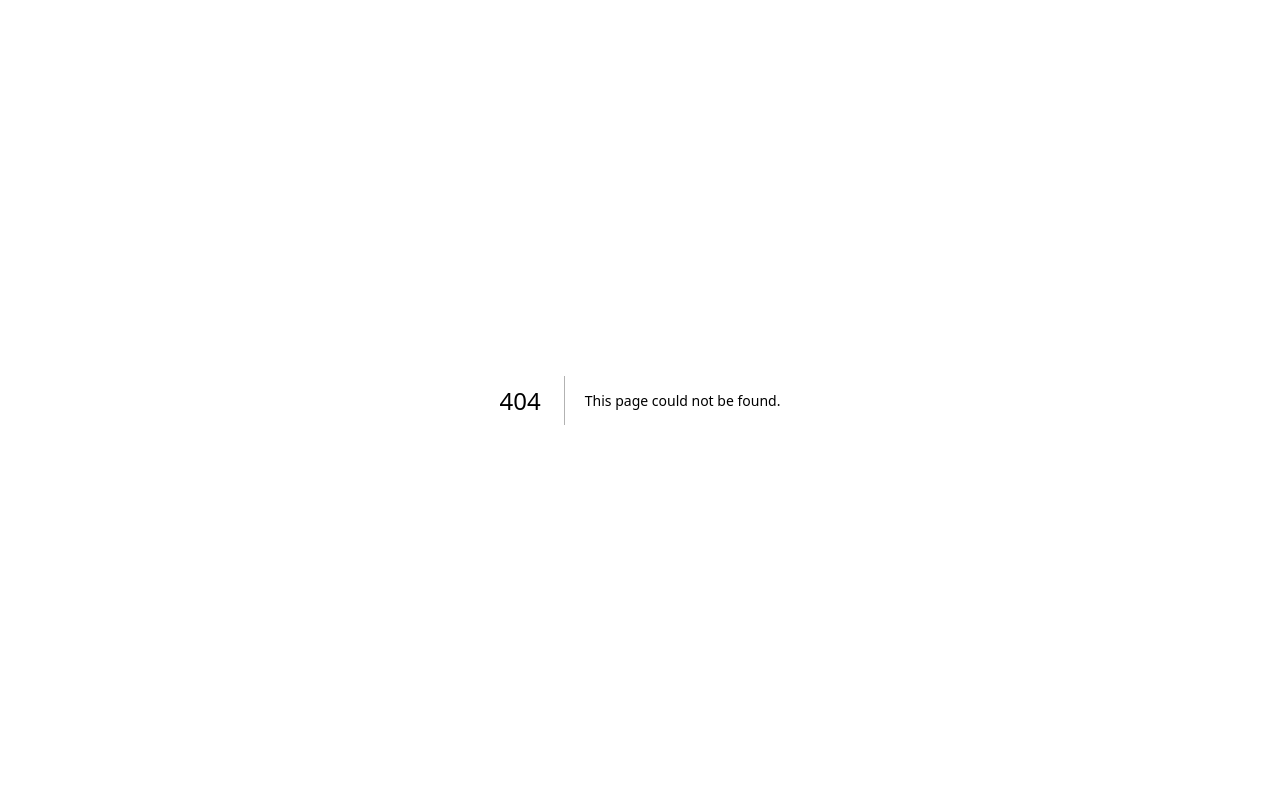
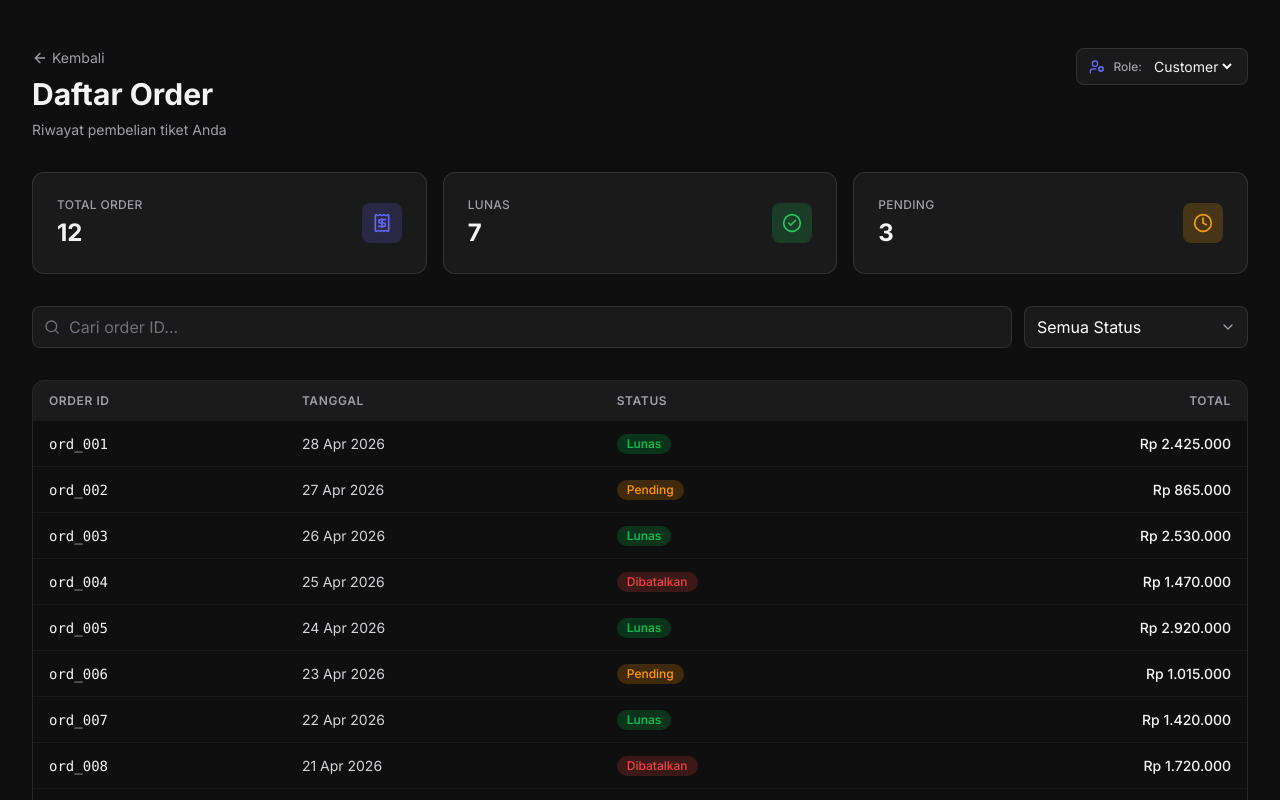
Before and after one commit to azzzfath/tiktaktuk, a Next.js app: page /orders in a window 1280 px wide. Before the commit this address had no page. Shown: the top 800 px of the page. Built offline with nearby package versions, Linux system fonts and the light colour scheme.

Commit message:
feat: add orders page with role-based view, search, and filter

```diff
--- /dev/null
+++ b/src/app/orders/page.tsx
@@ -0,0 +1,112 @@
+"use client";
+
+import { useMemo, useState } from "react";
+import Link from "next/link";
+import { ArrowLeft, Search } from "lucide-react";
+import { useRole } from "@/hooks/useRole";
+import { useToast } from "@/hooks/useToast";
+import { mockOrders } from "@/lib/mock-data";
+import { Order, PaymentStatus } from "@/types";
+import { Input } from "@/components/ui/Input";
+import { Select } from "@/components/ui/Select";
+import { OrderStatsCards } from "@/components/features/order/OrderStatsCards";
+import { OrderTable } from "@/components/features/order/OrderTable";
+import { UpdateOrderModal } from "@/components/features/order/UpdateOrderModal";
+import { DeleteOrderModal } from "@/components/features/order/DeleteOrderModal";
+import { RoleSwitcher } from "@/components/features/order/RoleSwitcher";
+
+type StatusFilter = "ALL" | PaymentStatus;
+
+export default function OrdersPage() {
+  const { role } = useRole();
+  const { toast } = useToast();
+  const [orders, setOrders] = useState<Order[]>(mockOrders);
+  const [search, setSearch] = useState("");
+  const [statusFilter, setStatusFilter] = useState<StatusFilter>("ALL");
+  const [updateTarget, setUpdateTarget] = useState<Order | null>(null);
+  const [deleteTarget, setDeleteTarget] = useState<Order | null>(null);
+
+  const filtered = useMemo(() => {
+    return orders
+      .filter((o) => o.id.toLowerCase().includes(search.trim().toLowerCase()))
+      .filter((o) => (statusFilter === "ALL" ? true : o.status === statusFilter))
+      .sort((a, b) => new Date(b.createdAt).getTime() - new Date(a.createdAt).getTime());
+  }, [orders, search, statusFilter]);
+
+  const handleUpdate = (id: string, status: PaymentStatus) => {
+    setOrders((prev) => prev.map((o) => (o.id === id ? { ...o, status } : o)));
+    setUpdateTarget(null);
+    toast(`Status order ${id} berhasil diperbarui.`, "success");
+  };
+
+  const handleDelete = (id: string) => {
+    setOrders((prev) => prev.filter((o) => o.id !== id));
+    setDeleteTarget(null);
+    toast(`Order ${id} berhasil dihapus.`, "success");
+  };
+
+  return (
+    <main className="min-h-screen bg-[#0F0F0F] text-[#F4F4F5]">
+      <div className="max-w-7xl mx-auto px-4 sm:px-6 lg:px-8 py-12">
+        <div className="flex flex-col gap-8">
+          <div className="flex flex-wrap items-start justify-between gap-4">
+            <div className="flex flex-col gap-2">
+              <Link
+                href="/"
+                className="inline-flex items-center gap-1 text-sm text-zinc-400 hover:text-[#6366F1] transition-colors w-fit"
+              >
+                <ArrowLeft className="h-4 w-4" /> Kembali
+              </Link>
+              <h1 className="text-3xl font-bold">Daftar Order</h1>
+              <p className="text-sm text-zinc-400">Riwayat pembelian tiket Anda</p>
+            </div>
+            <RoleSwitcher />
+          </div>
+
+          <OrderStatsCards orders={orders} role={role} />
+
+          <div className="flex flex-col sm:flex-row gap-3">
+            <div className="relative flex-1">
+              <Search className="absolute left-3 top-1/2 -translate-y-1/2 h-4 w-4 text-zinc-500" />
+              <Input
+                placeholder="Cari order ID..."
+                value={search}
+                onChange={(e) => setSearch(e.target.value)}
+                className="pl-9"
+              />
+            </div>
+            <div className="sm:w-56">
+              <Select
+                value={statusFilter}
+                onChange={(e) => setStatusFilter(e.target.value as StatusFilter)}
+              >
+                <option value="ALL" className="bg-[#1A1A1A]">Semua Status</option>
+                <option value="PAID" className="bg-[#1A1A1A]">Lunas</option>
+                <option value="PENDING" className="bg-[#1A1A1A]">Pending</option>
+                <option value="CANCELLED" className="bg-[#1A1A1A]">Dibatalkan</option>
+              </Select>
+            </div>
+          </div>
+
+          <OrderTable
+            orders={filtered}
+            role={role}
+            onUpdate={setUpdateTarget}
+            onDelete={setDeleteTarget}
+          />
+        </div>
+      </div>
+
+      <UpdateOrderModal
+        order={updateTarget}
+        onClose={() => setUpdateTarget(null)}
+        onSubmit={handleUpdate}
+      />
+      <DeleteOrderModal
+        order={deleteTarget}
+        onClose={() => setDeleteTarget(null)}
+        onConfirm={handleDelete}
+      />
+    </main>
+  );
+}
```
